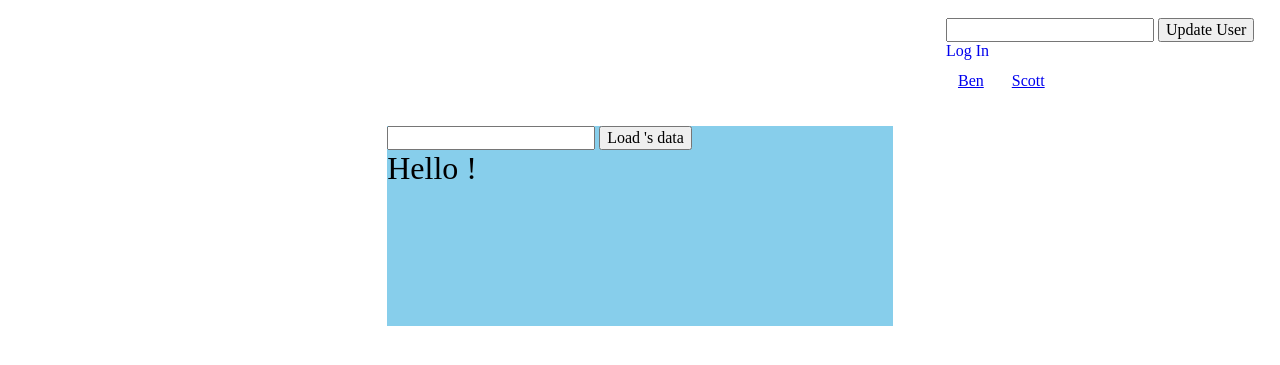
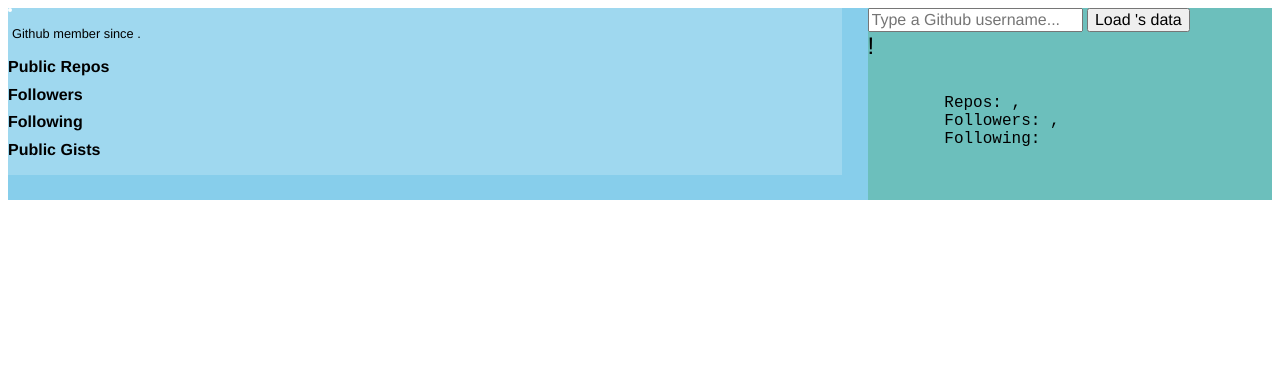
Before and after one commit to benjamincharity/OneCommitADay, a Jekyll site: the page built from index.html, in a window 1280 px wide. Shown: the top 365 px of the page. Built offline with Jekyll 4.4.1, drawn with Linux system fonts in a browser that asks for light colours; Markdown is read by kramdown in place of the engine named in the settings.

Commit message:
named partial1 to dashboard, added user module, styled up dashboard roughly, cleaned up code

```diff
--- a/_layouts/default.html
+++ b/_layouts/default.html
@@ -17,14 +17,11 @@
 
   <div class="window" data-ng-app="ocad">
 
-    <nav class="utility-nav">
-      <input type="text" data-ng-model="newUser.name" />
-      <button type="button" data-ng-click="changeUser()">Update User</button>
-
-      <a href="https://github.com/login/oauth/authorize?client_id=43f3b894d956c5c8a48d&redirect_uri=http://localhost.com:4000/#/thanks">Log In</a>
-      <a href="#/" class="utility-nav__link">Ben</a>
-      <a href="#/view2" class="utility-nav__link">Scott</a>
-    </nav>
+    <!--<nav class="utility-nav">-->
+      <!--<a href="https://github.com/login/oauth/authorize?client_id=43f3b894d956c5c8a48d&redirect_uri=http://localhost.com:4000/#/thanks">Log In</a>-->
+      <!--<a href="#/" class="utility-nav__link">Ben</a>-->
+      <!--<a href="#/view2" class="utility-nav__link">Scott</a>-->
+    <!--</nav>-->
 
     <div class="container" data-ng-view=""></div>
 
@@ -37,9 +34,9 @@
 
   <script src="js/vendor/angular.js" type="text/javascript" charset="utf-8"></script>
   <script src="js/app.js" type="text/javascript" charset="utf-8"></script>
-  <script src="js/factories.js" type="text/javascript" charset="utf-8"></script>
+  <!--<script src="js/factories.js" type="text/javascript" charset="utf-8"></script>-->
   <script src="js/routes.js" type="text/javascript" charset="utf-8"></script>
   <script src="js/controllers.js" type="text/javascript" charset="utf-8"></script>
-  <script src="js/directives.js" type="text/javascript" charset="utf-8"></script>
+  <!--<script src="js/directives.js" type="text/javascript" charset="utf-8"></script>-->
 </body>
 </html>
--- a/css/screen.css
+++ b/css/screen.css
@@ -311,9 +311,19 @@ menu {
 /* line 15, ../scss/layouts/_app.scss */
 .container {
   background-color: skyBlue;
-  min-height: 200px;
-  margin: 10% auto;
-  width: 40%;
+  font-family: Helvetica Neue, Helvetica, sans-serif;
+  margin: 0 auto;
+}
+
+/* line 24, ../scss/layouts/_app.scss */
+.wrapper {
+  width: 100%;
+}
+/* line 85, ../scss/_functions.scss */
+.wrapper::after {
+  clear: both;
+  content: "";
+  display: table;
 }
 
 /* line 15, ../scss/modules/utility-nav/_module_utilityNav.scss */
@@ -329,6 +339,68 @@ menu {
   padding: 12px;
   padding: 0.75rem;
   text-decoration: underline;
+}
+
+/* line 15, ../scss/modules/dashboard/_module_dashboard.scss */
+.external-user {
+  float: left;
+  width: 32%;
+  margin-right: 2%;
+  margin-right: 0;
+  background-color: rgba(0, 128, 0, 0.2);
+}
+
+/* line 21, ../scss/modules/dashboard/_module_dashboard.scss */
+dt {
+  font-weight: bold;
+}
+
+/* line 25, ../scss/modules/dashboard/_module_dashboard.scss */
+dd {
+  margin-bottom: .6em;
+}
+
+/* line 15, ../scss/modules/dashboard/_module_user.scss */
+.user {
+  float: left;
+  width: 66%;
+  margin-right: 2%;
+  background-color: rgba(255, 255, 255, 0.2);
+}
+/* line 85, ../scss/_functions.scss */
+.user::after {
+  clear: both;
+  content: "";
+  display: table;
+}
+
+/* line 22, ../scss/modules/dashboard/_module_user.scss */
+.user__name {
+  display: inline-block;
+  float: left;
+}
+
+/* line 28, ../scss/modules/dashboard/_module_user.scss */
+.user__name-link {
+  color: #444;
+}
+
+/* line 33, ../scss/modules/dashboard/_module_user.scss */
+.user__image {
+  border-radius: 100%;
+  border: 2px solid white;
+  float: left;
+}
+
+/* line 39, ../scss/modules/dashboard/_module_user.scss */
+.user__bio {
+  float: left;
+}
+
+/* line 43, ../scss/modules/dashboard/_module_user.scss */
+dl {
+  clear: both;
+  width: 100%;
 }
 
 /* line 16, ../scss/_dev.scss */
--- a/js/controllers.js
+++ b/js/controllers.js
@@ -9,9 +9,8 @@ var controllers = {};
 //
 // Controller 1
 controllers.SimpleController = function($scope, $http) {
-
-  $scope.loadData = function() {
-    $http({method: 'GET', url: 'https://api.github.com/users/' + $scope.typedName}).
+  // get the main user's info first
+  $http({method: 'GET', url: 'https://api.github.com/users/benjamincharity'}).
     success(function(data, status, headers, config) {
       // this callback will be called asynchronously
       // when the response is available
@@ -23,27 +22,22 @@ controllers.SimpleController = function($scope, $http) {
       // or server returns response with an error status.
       console.log(data, status);
     });
-  }
-};
 
-//
-// Controller 2
-controllers.SimpleController2 = function($scope, $http) {
-  var user = 'scottopherson';
-
-  $http({method: 'GET', url: 'https://api.github.com/users/' + user}).
+  // get another user's data upon entry
+  $scope.loadData = function() {
+    $http({method: 'GET', url: 'https://api.github.com/users/' + $scope.typedName}).
       success(function(data, status, headers, config) {
         // this callback will be called asynchronously
         // when the response is available
         //console.log(data, status);
-      $scope.user = data;
-
+        $scope.externalUser = data;
       }).
       error(function(data, status, headers, config) {
         // called asynchronously if an error occurs
         // or server returns response with an error status.
         console.log(data, status);
       });
+  }
 };
 
 //
--- a/js/routes.js
+++ b/js/routes.js
@@ -6,8 +6,8 @@
 
 ocad.config(['$routeProvider', function($routeProvider) {
   $routeProvider.
-      when('/', {templateUrl: 'partials/partial1.html',   controller: 'SimpleController'}).
-      when('/view2', {templateUrl: 'partials/partial1.html', controller: 'SimpleController2'}).
+      when('/', {templateUrl: 'partials/dashboard.html',   controller: 'SimpleController'}).
+      when('/view2', {templateUrl: 'partials/partial2.html', controller: 'SimpleController'}).
       when('/thanks', {templateUrl: 'partials/thanks.html', controller: 'SimpleController'}).
       otherwise({redirectTo: '/'});
 }]);
--- /dev/null
+++ b/partials/dashboard.html
@@ -0,0 +1,58 @@
+<div class="wrapper" data-ng-model="user">
+
+
+  <section class="user">
+
+    <img class="user__image" src="{{ user.avatar_url }}" alt="{{ user.name }}" />
+
+    <h1 class="user__name">
+      <a class="user__name-link" href="{{ user.blog }}">{{ user.name }}</a>
+    </h1>
+
+    <!--<h2>{{ user.company }}</h2>-->
+
+    <p class="user__bio">
+      {{ user.bio }}
+
+      <small>Github member since {{ user.created_at | date:'longDate'}}.</small>
+    </p>
+
+
+    <dl class="user__quick-stats">
+      <dt>Public Repos</dt>
+      <dd>{{ user.public_repos }}</dd>
+
+      <dt>Followers</dt>
+      <dd>{{ user.followers }}</dd>
+
+      <dt>Following</dt>
+      <dd>{{ user.following }}</dd>
+
+      <dt>Public Gists</dt>
+      <dd>{{ user.public_gists }}</dd>
+    </dl>
+
+    <!--<p style="white-space: wrap;">{{ user }}</p>-->
+  </section>
+
+
+  <section class="external-user">
+    <input type='text' ng-model='typedName' placeholder="Type a Github username..." />
+    <button type='button' ng-click='loadData()'>Load {{ typedName }}'s data</button>
+
+    <h1>{{ externalUser.name }}!</h1>
+    <h2> {{ externalUser.email }}</h2>
+
+    <pre>
+      <code class="js-inject">
+        Repos: {{ externalUser.public_repos }},
+        Followers: {{ externalUser.followers }},
+        Following: {{ externalUser.following }}
+      </code>
+    </pre>
+  </section>
+
+
+
+
+</div>
--- a/partials/partial1.html
+++ /dev/null
@@ -1,16 +0,0 @@
-<div class="wrapper" data-ng-model="user">
-
-  <input type='text' ng-model='typedName' /> <button type='button' ng-click='loadData()'>Load {{ typedName }}'s data</button>
-
-  <get-user-info></get-user-info>
-
-  <h1>Hello {{ user.name }}!</h1>
-  <h2> {{ user.email }}</h2>
-
-  <pre>
-    <code class="js-inject">
-      {{ user.blog }}
-    </code>
-  </pre>
-
-</div>
--- a/scss/screen.scss
+++ b/scss/screen.scss
@@ -104,6 +104,7 @@
 @import "modules/dashboard/extends";
 @import "modules/dashboard/mixins";
 @import "modules/dashboard/module_dashboard";
+@import "modules/dashboard/module_user";
 
 
 
```
Also changed, not shown: scss/layouts/_app.scss (+9 -3 lines), scss/modules/dashboard/_module_dashboard.scss (+16 -0 lines), scss/modules/dashboard/_module_user.scss (added, +46 -0 lines), README.md. Lines whose indentation alone changed are shown as unchanged.
